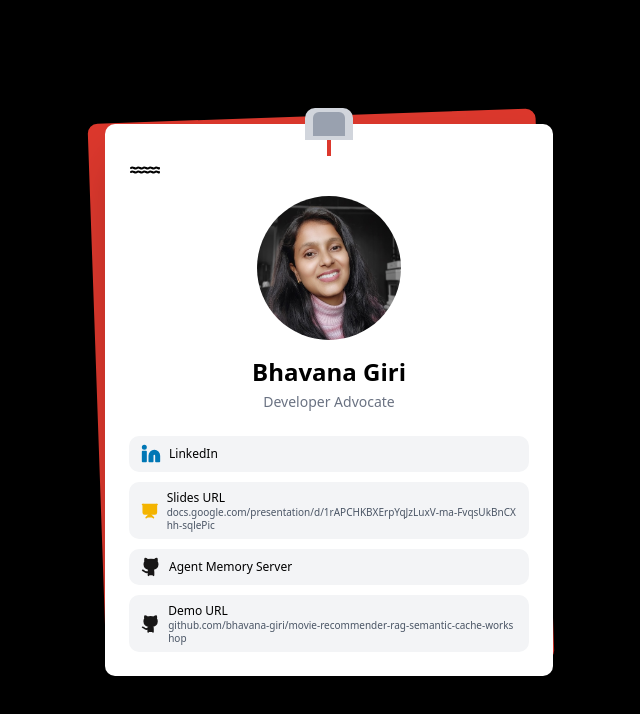
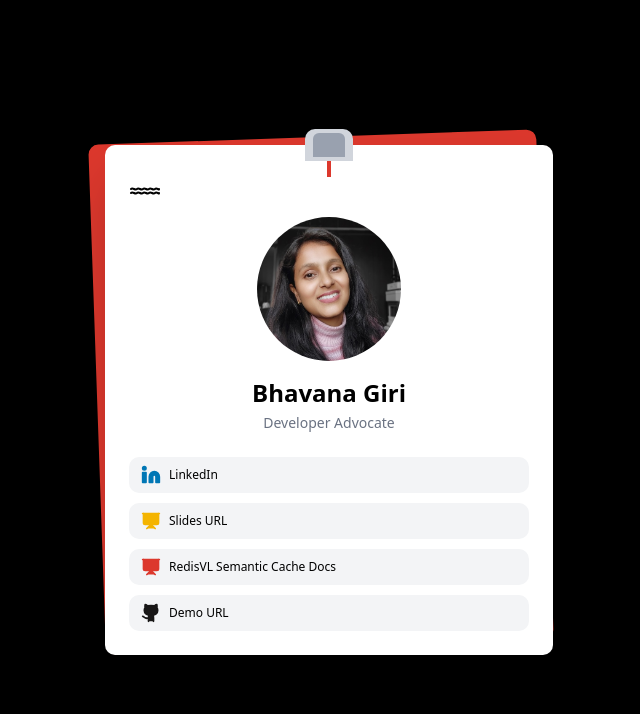
Before and after one commit to bhavana-giri/id_card, a Next.js app: page / in a window 1280 px wide. Shown: the top 714 px of the page, without its empty margins (311-951 px from the left). Built offline with nearby package versions, Linux system fonts and the light colour scheme.

Commit message:
Refine link cards and add RedisVL semantic cache docs

```diff
--- a/app/page.tsx
+++ b/app/page.tsx
@@ -110,27 +110,22 @@ export default function Home() {
                     aria-label="Slides URL"
                   >
                     <Presentation className="w-5 h-5 text-[#F4B400]" fill="#F4B400" />
-                    <div className="flex flex-col leading-tight">
-                      <span className="text-xs font-medium text-black">Slides URL</span>
-                      <span className="text-[10px] text-gray-600 break-all">
-                        docs.google.com/presentation/d/1rAPCHKBXErpYqJzLuxV-ma-FvqsUkBnCXhh-sqlePic
-                      </span>
-                    </div>
+                    <span className="text-xs font-medium text-black">Slides URL</span>
                   </a>
                 </div>
 
                 {/* Second Row - GitHub Repos */}
                 <div className="flex flex-col gap-2.5">
                   <a
-                    href="https://redis.github.io/agent-memory-server/"
+                    href="https://docs.redisvl.com/en/0.4.1/user_guide/03_llmcache.html"
                     target="_blank"
                     rel="noopener noreferrer"
-                    onClick={() => trackClick('agent-memory-server')}
+                    onClick={() => trackClick('redisvl-semantic-cache-docs')}
                     className="flex items-center gap-2 px-3 py-2 rounded-lg bg-gray-100 hover:bg-gray-200 transition-colors"
-                    aria-label="Agent Memory Server"
+                    aria-label="RedisVL Semantic Cache Docs"
                   >
-                    <Github className="w-5 h-5 text-[#181717]" fill="#181717" />
-                    <span className="text-xs font-medium text-black">Agent Memory Server</span>
+                    <Presentation className="w-5 h-5 text-[#DC382D]" fill="#DC382D" />
+                    <span className="text-xs font-medium text-black">RedisVL Semantic Cache Docs</span>
                   </a>
                   <a
                     href="https://github.com/bhavana-giri/movie-recommender-rag-semantic-cache-workshop"
@@ -141,12 +136,7 @@ export default function Home() {
                     aria-label="Demo URL"
                   >
                     <Github className="w-5 h-5 text-[#181717]" fill="#181717" />
-                    <div className="flex flex-col leading-tight">
-                      <span className="text-xs font-medium text-black">Demo URL</span>
-                      <span className="text-[10px] text-gray-600 break-all">
-                        github.com/bhavana-giri/movie-recommender-rag-semantic-cache-workshop
-                      </span>
-                    </div>
+                    <span className="text-xs font-medium text-black">Demo URL</span>
                   </a>
                 </div>
               </div>
```
